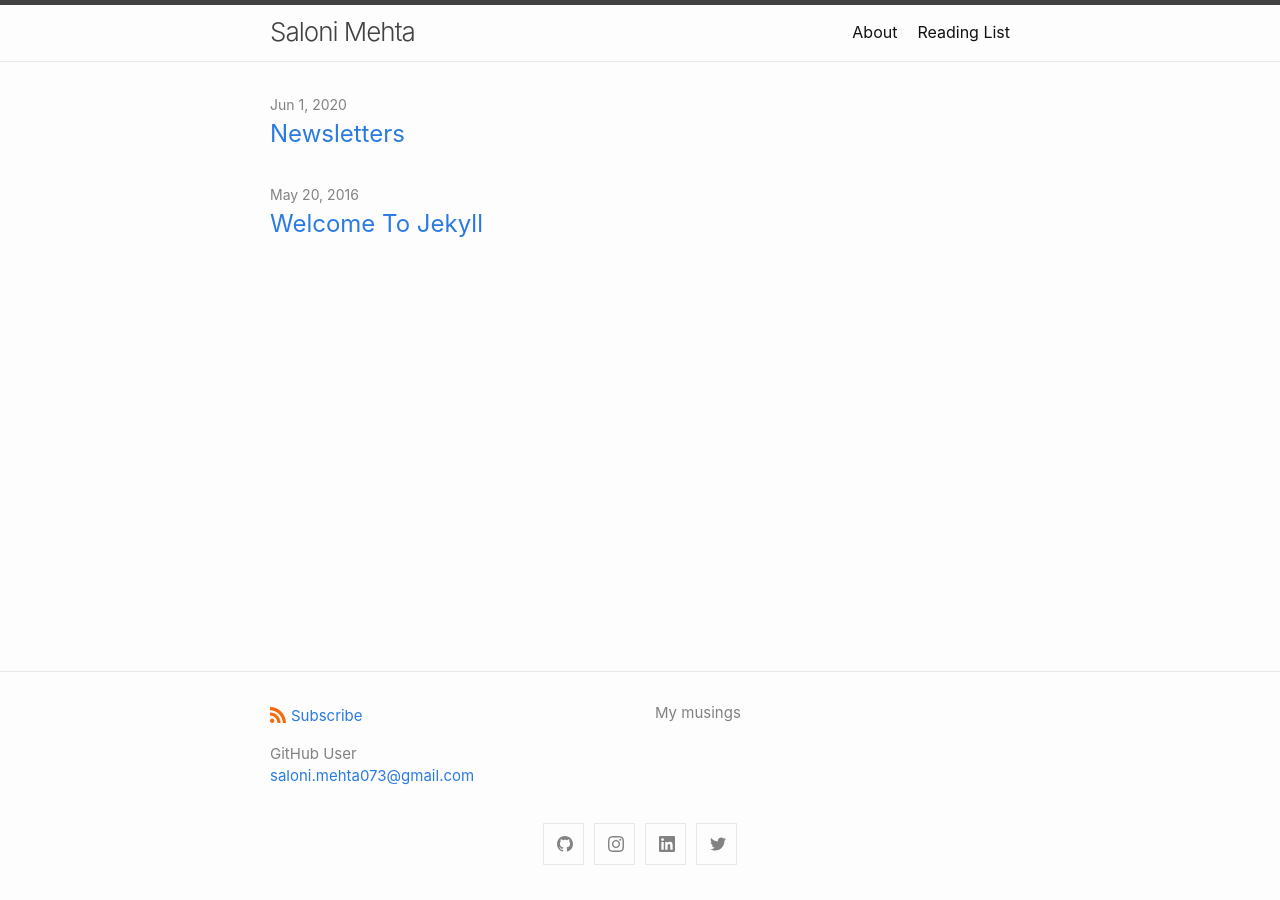
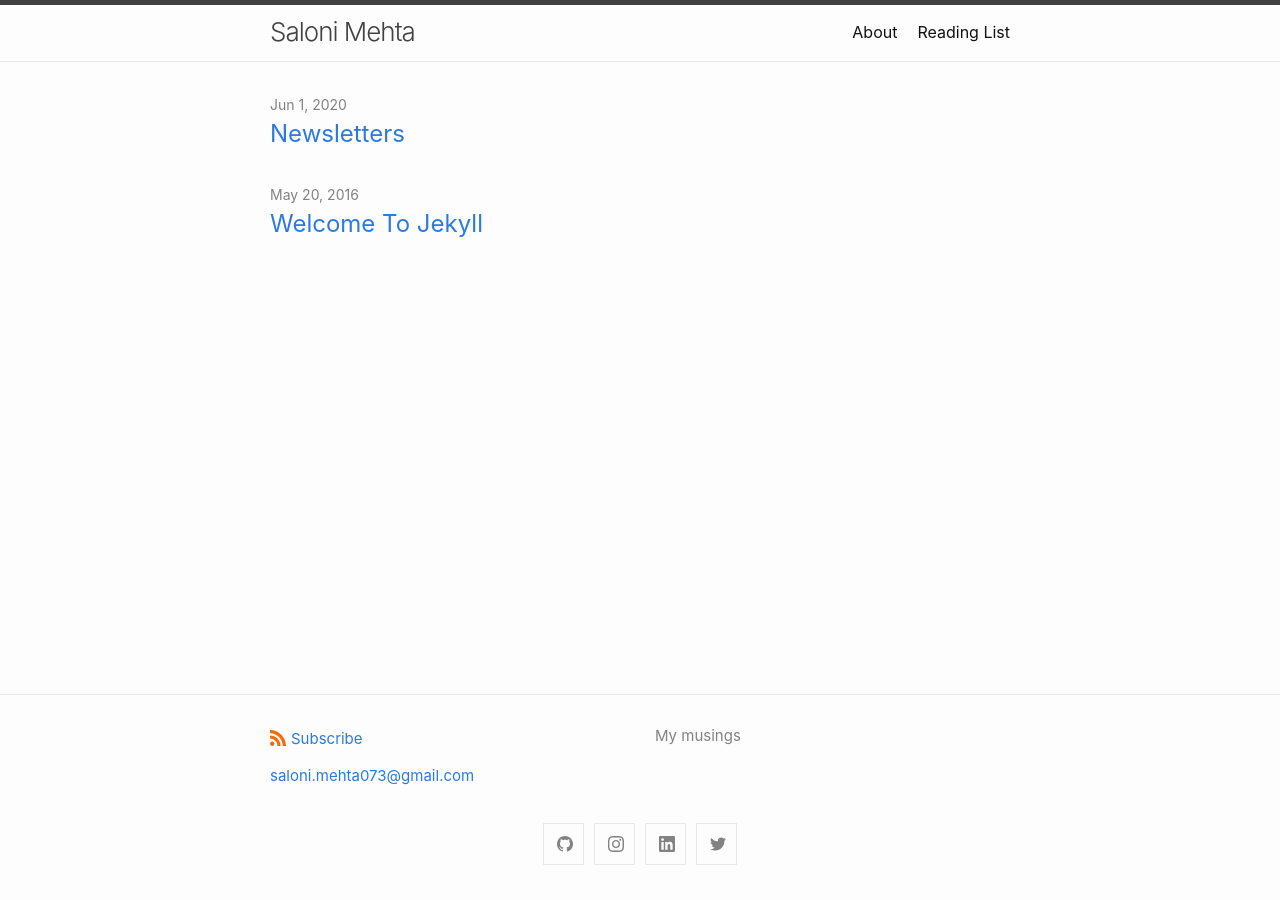
Before and after one commit to salonimehta073/mydoctheme, a Jekyll site: the page built from index.markdown, in a window 1280 px wide. Built offline with Jekyll 4.4.1, drawn with Linux system fonts in a browser that asks for light colours.

Commit message:
Update _config.yml

```diff
--- a/_config.yml
+++ b/_config.yml
@@ -1,6 +1,6 @@
 title: Saloni Mehta
 author:
-  name: GitHub User
+  #name:
   email: saloni.mehta073@gmail.com
 description: > # this means to ignore newlines until "show_excerpts:"
   My musings
@@ -54,5 +54,5 @@ minima:
 theme: minima
 
 plugins:
- - jekyll-feed
+
  - jekyll-seo-tag
```
